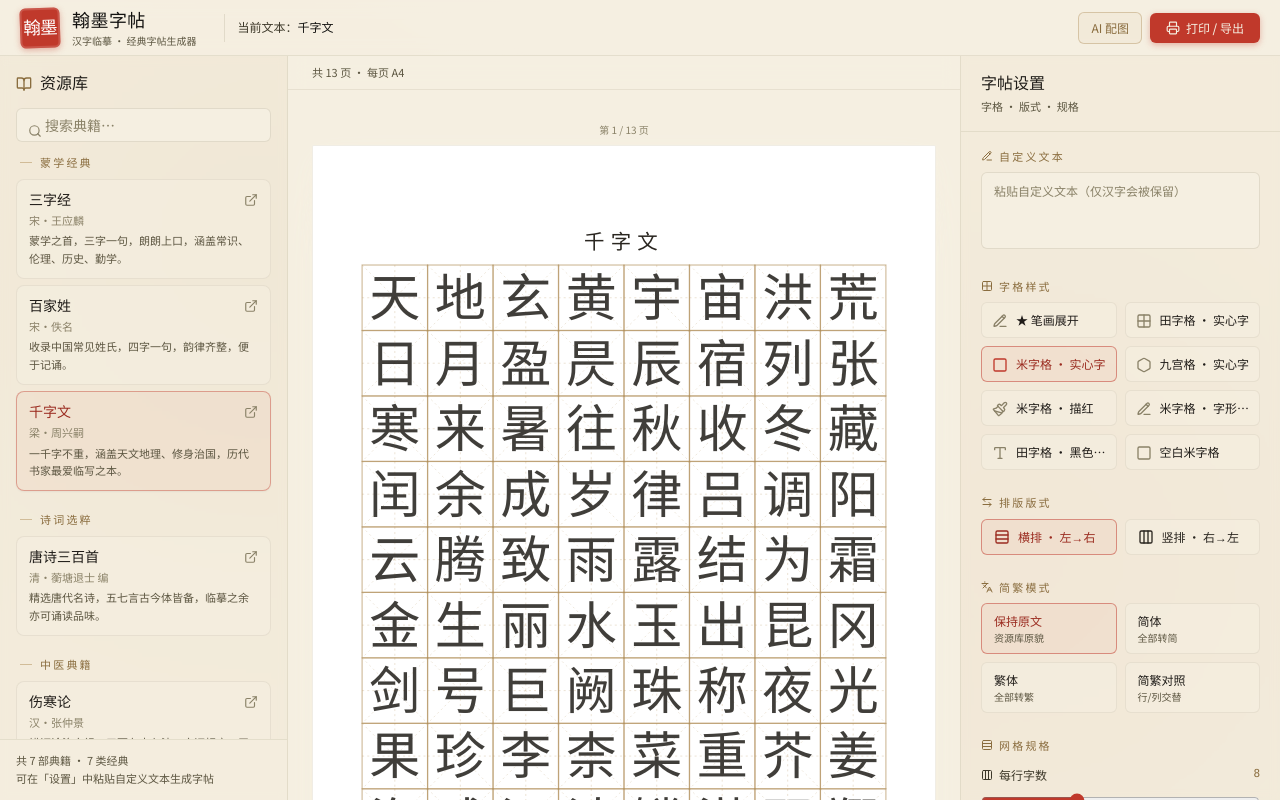
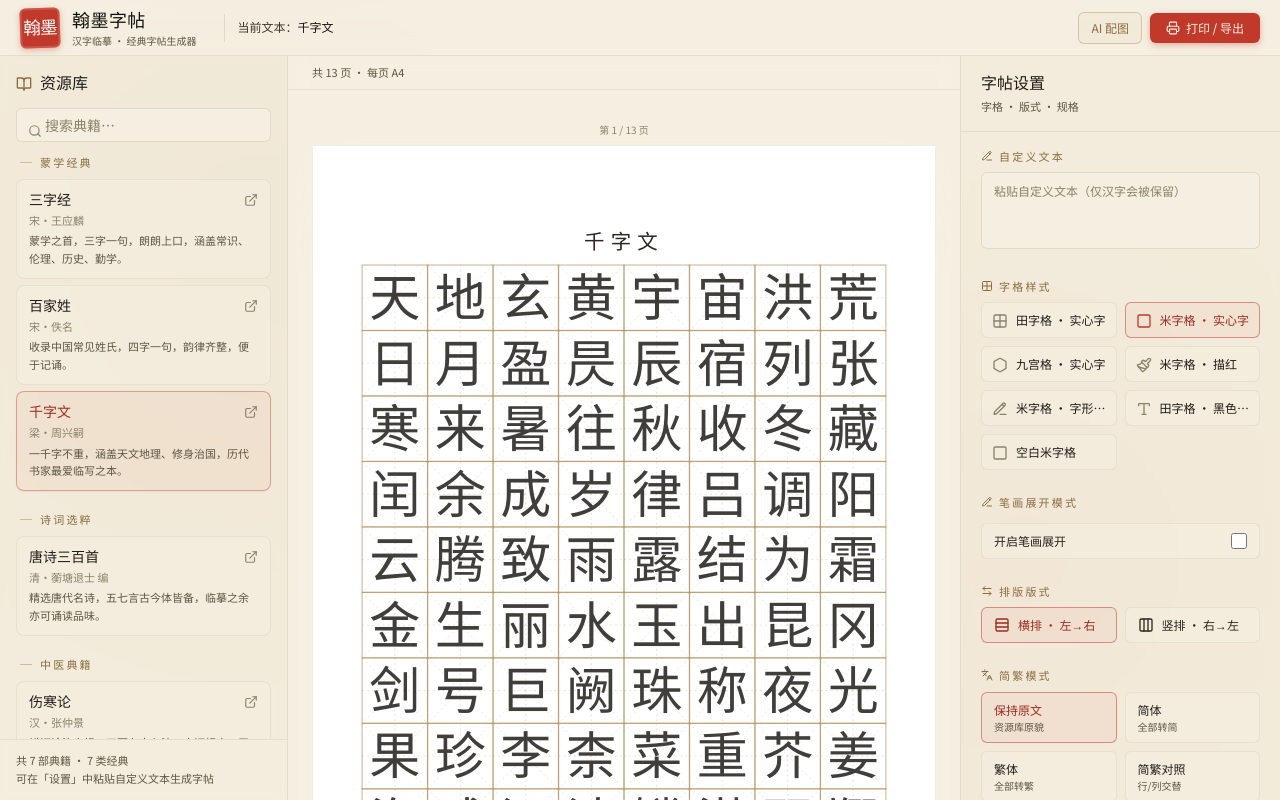
Before and after one commit to xfree2026/hanzi, a React (Vite) app: page / in a window 1280 px wide. Built offline with nearby package versions, Linux system fonts and the light colour scheme; a web font is replaced by a local one.

Commit message:
refactor(ui): 修复开启笔画模式时 React 崩溃的 Bug，并将笔画模式从字格样式中独立为开关控制

```diff
--- a/src/components/Copybook/CopybookPage.tsx
+++ b/src/components/Copybook/CopybookPage.tsx
@@ -1,6 +1,6 @@
 import { useMemo } from "react";
 import type { CopybookConfig, CopybookPage } from "@/types";
-import { getGridStyle } from "./gridStyles";
+import { getGridStyle, bihuaChar } from "./gridStyles";
 import type { StrokeData } from "@/utils/strokeData";
 
 interface CopybookPageProps {
@@ -111,7 +111,8 @@ export default function CopybookPageView({
       <g key={`${rowIdx}-${colIdx}`}>
         {bgRect}
         {gridStyle.renderBackground(cellSize, x, y)}
-        {gridStyle.renderChar(
+        {config.enableStroke && strokeStep && strokeTotal ? (
+          bihuaChar(
             {
               simplified: char,
               traditional: charTraditional,
@@ -127,6 +128,25 @@ export default function CopybookPageView({
             config.showPinyin,
             x,
             y
+          )
+        ) : (
+          gridStyle.renderChar(
+            {
+              simplified: char,
+              traditional: charTraditional,
+              charset: config.charset,
+              layout: config.layout,
+              bilingualDisplay,
+              strokePaths,
+              strokeStep,
+              strokeTotal,
+            },
+            cellSize,
+            config.font,
+            config.showPinyin,
+            x,
+            y
+          )
         )}
       </g>
     );
--- a/src/components/Copybook/gridStyles.tsx
+++ b/src/components/Copybook/gridStyles.tsx
@@ -319,7 +319,7 @@ const lunkuoChar: CharRenderer = (input, size, font, showPinyin, ox, oy) => {
  * 坐标系转换：原始数据 1024×1024，Y轴向上，范围 (0,-124)→(1024,900)
  * 转换到 cellSize×cellSize 的 SVG 坐标系（Y轴向下）。
  */
-const bihuaChar: CharRenderer = (input, size, font, showPinyin, ox, oy) => {
+export const bihuaChar: CharRenderer = (input, size, font, showPinyin, ox, oy) => {
   const { strokePaths, strokeStep, strokeTotal } = input;
 
   // 无笔画数据时回退为空
@@ -362,13 +362,6 @@ const bihuaChar: CharRenderer = (input, size, font, showPinyin, ox, oy) => {
 // 字格底纹与字模可任意组合，这里提供常用预设。
 
 export const GRID_STYLES: GridStyle[] = [
-  {
-    id: "bihua",
-    name: "★ 笔画展开",
-    description: "按笔顺逐笔显示，每字按笔画展开为多格。",
-    renderBackground: miBackground,
-    renderChar: bihuaChar,
-  },
   {
     id: "tian",
     name: "田字格 · 实心字",
--- a/src/components/Workbench/PreviewCanvas.tsx
+++ b/src/components/Workbench/PreviewCanvas.tsx
@@ -12,7 +12,7 @@ export default function PreviewCanvas() {
   const strokeDataLoading = useCopybookStore((s) => s.strokeDataLoading);
 
   const pages = useMemo(
-    () => paginate(config, config.gridStyle === "bihua" ? strokeDataMap : undefined),
+    () => paginate(config, config.enableStroke ? strokeDataMap : undefined),
     [config, strokeDataMap],
   );
 
@@ -24,7 +24,7 @@ export default function PreviewCanvas() {
     return "自定义字帖";
   }, [config.resourceId]);
 
-  const isLoading = loadingResource || (config.gridStyle === "bihua" && strokeDataLoading);
+  const isLoading = loadingResource || (config.enableStroke && strokeDataLoading);
 
   return (
     <main className="copybook-print-area relative flex h-full flex-1 flex-col overflow-hidden bg-paper">
--- a/src/components/Workbench/SettingsPanel.tsx
+++ b/src/components/Workbench/SettingsPanel.tsx
@@ -36,7 +36,6 @@ const GRID_ICONS: Record<GridStyleId, React.ReactNode> = {
   lunkuo: <PencilLine className="h-4 w-4" />,
   shixin: <Type className="h-4 w-4" />,
   blank: <Square className="h-4 w-4" />,
-  bihua: <PencilLine className="h-4 w-4" />,
 };
 
 /** 背景色预设 */
@@ -98,6 +97,8 @@ export default function SettingsPanel() {
   const setGridStyle = useCopybookStore((s) => s.setGridStyle);
   const setLayout = useCopybookStore((s) => s.setLayout);
   const setCharset = useCopybookStore((s) => s.setCharset);
+  const setEnableStroke = useCopybookStore((s) => s.setEnableStroke);
+  const setBihuaLimit = useCopybookStore((s) => s.setBihuaLimit);
   const setCharsPerRow = useCopybookStore((s) => s.setCharsPerRow);
   const setRowsPerPage = useCopybookStore((s) => s.setRowsPerPage);
   const setCellSize = useCopybookStore((s) => s.setCellSize);
@@ -186,20 +187,39 @@ export default function SettingsPanel() {
               );
             })}
           </div>
-          {config.gridStyle === "bihua" && (
-            <div className="mt-2 space-y-2 rounded-md border border-cinnabar/30 bg-cinnabar/5 px-2.5 py-2">
+        </section>
+
+        {/* 笔画展开模式 */}
+        <section className="space-y-3">
+          <h3 className="mb-2 flex items-center gap-1.5 text-[11px] uppercase tracking-[0.2em] text-aloes-deep">
+            <PencilLine className="h-3 w-3" /> 笔画展开模式
+          </h3>
+          <label className="flex cursor-pointer items-center justify-between rounded-md border border-ink-200/50 bg-paper/60 px-3 py-2">
+            <span className="text-[12px] text-ink-700">开启笔画展开</span>
+            <input
+              type="checkbox"
+              checked={config.enableStroke}
+              onChange={(e) => setEnableStroke(e.target.checked)}
+              className="h-4 w-4 accent-cinnabar"
+            />
+          </label>
+
+          {config.enableStroke && (
+            <div className="space-y-2 rounded-md border border-cinnabar/30 bg-cinnabar/5 px-3 py-2.5">
               <p className="text-[10px] leading-relaxed text-cinnabar-dark">
-                笔画模式：每个字按笔顺展开为多格。
-                当前笔用红色高亮，需联网加载数据。
+                按笔顺将单字展开为多格，每格增加一笔。
+                当前笔用红色高亮（需联网加载数据）。
               </p>
+              <div className="pt-2">
                 <Slider
                   label="处理字数"
                   value={config.bihuaLimit ?? 12}
                   min={1}
                   max={100}
-                onChange={useCopybookStore((s) => s.setBihuaLimit)}
+                  onChange={setBihuaLimit}
                   icon={<PencilLine className="h-3 w-3" />}
                 />
+              </div>
             </div>
           )}
         </section>
--- a/src/generator/paginator.ts
+++ b/src/generator/paginator.ts
@@ -62,7 +62,7 @@ export function paginate(
   });
 
   // ===== 笔画模式 =====
-  if (gridStyle === "bihua" && strokeDataMap && strokeDataMap.size > 0) {
+  if (config.enableStroke && strokeDataMap && strokeDataMap.size > 0) {
     // 笔画模式：每个字展开为 strokeCount + 1 个格子
     // 生成扁平化的 Cell 列表，再按行列分页
     const expandedCells: Cell[] = [];
--- a/src/store/useCopybookStore.ts
+++ b/src/store/useCopybookStore.ts
@@ -43,6 +43,7 @@ interface CopybookState {
   setFont: (font: string) => void;
   togglePinyin: () => void;
   toggleTitle: () => void;
+  setEnableStroke: (val: boolean) => void;
   setBackgroundColor: (color: string | null) => void;
   setBihuaLimit: (n: number) => void;
   setCurrentPage: (n: number) => void;
@@ -73,6 +74,7 @@ const DEFAULT_CONFIG: CopybookConfig = {
   font: 'STKaiti, "KaiTi", "楷体", "Noto Serif SC", serif',
   showPinyin: false,
   showTitle: true,
+  enableStroke: false,
   backgroundColor: null,
   bihuaLimit: 12,
   illustration: { url: null, position: null },
@@ -109,7 +111,7 @@ export const useCopybookStore = create<CopybookState>((set, get) => ({
           loadingResource: false,
         }));
         // 笔画模式下自动加载笔画数据
-        if (get().config.gridStyle === "bihua") {
+        if (get().config.enableStroke) {
           get().loadStrokeData();
         }
         return;
@@ -130,7 +132,7 @@ export const useCopybookStore = create<CopybookState>((set, get) => ({
         loadingResource: false,
       }));
       // 笔画模式下自动加载笔画数据
-      if (get().config.gridStyle === "bihua") {
+      if (get().config.enableStroke) {
         get().loadStrokeData();
       }
     } catch (e) {
@@ -152,23 +154,19 @@ export const useCopybookStore = create<CopybookState>((set, get) => ({
       currentPage: 0,
     }));
     // 笔画模式下自动加载笔画数据
-    if (get().config.gridStyle === "bihua") {
+    if (get().config.enableStroke) {
       get().loadStrokeData();
     }
   },
 
   setGridStyle: (id) => {
     set((s) => ({ config: { ...s.config, gridStyle: id } }));
-    // 切换到笔画模式时加载笔画数据
-    if (id === "bihua") {
-      get().loadStrokeData();
-    }
   },
   setLayout: (mode) =>
     set((s) => ({ config: { ...s.config, layout: mode }, currentPage: 0 })),
   setCharset: (mode) => {
     set((s) => ({ config: { ...s.config, charset: mode } }));
-    if (get().config.gridStyle === "bihua") {
+    if (get().config.enableStroke) {
       get().loadStrokeData();
     }
   },
@@ -191,6 +189,10 @@ export const useCopybookStore = create<CopybookState>((set, get) => ({
     set((s) => ({ config: { ...s.config, showPinyin: !s.config.showPinyin } })),
   toggleTitle: () =>
     set((s) => ({ config: { ...s.config, showTitle: !s.config.showTitle } })),
+  setEnableStroke: (val) => {
+    set((s) => ({ config: { ...s.config, enableStroke: val }, currentPage: 0 }));
+    if (val) get().loadStrokeData();
+  },
   setBackgroundColor: (color) =>
     set((s) => ({ config: { ...s.config, backgroundColor: color } })),
   setBihuaLimit: (n) => {
@@ -198,7 +200,7 @@ export const useCopybookStore = create<CopybookState>((set, get) => ({
       config: { ...s.config, bihuaLimit: Math.max(1, Math.min(200, n)) },
       currentPage: 0,
     }));
-    if (get().config.gridStyle === "bihua") {
+    if (get().config.enableStroke) {
       get().loadStrokeData();
     }
   },
--- a/src/types.ts
+++ b/src/types.ts
@@ -22,8 +22,7 @@ export type GridStyleId =
   | "miaohong"
   | "lunkuo"
   | "shixin"
-  | "blank"
-  | "bihua";
+  | "blank";
 
 /** 版式 */
 export type LayoutMode = "horizontal-lr" | "vertical-rl";
@@ -61,6 +60,8 @@ export interface CopybookConfig {
   font: string;
   showPinyin: boolean;
   showTitle: boolean;
+  /** 启用笔画展开模式 */
+  enableStroke: boolean;
   /** 纸张背景色（null 表示白色/无背景色） */
   backgroundColor: string | null;
   /** 笔画模式字数限制，避免性能卡顿 */
```
Lines whose indentation alone changed are shown as unchanged.
